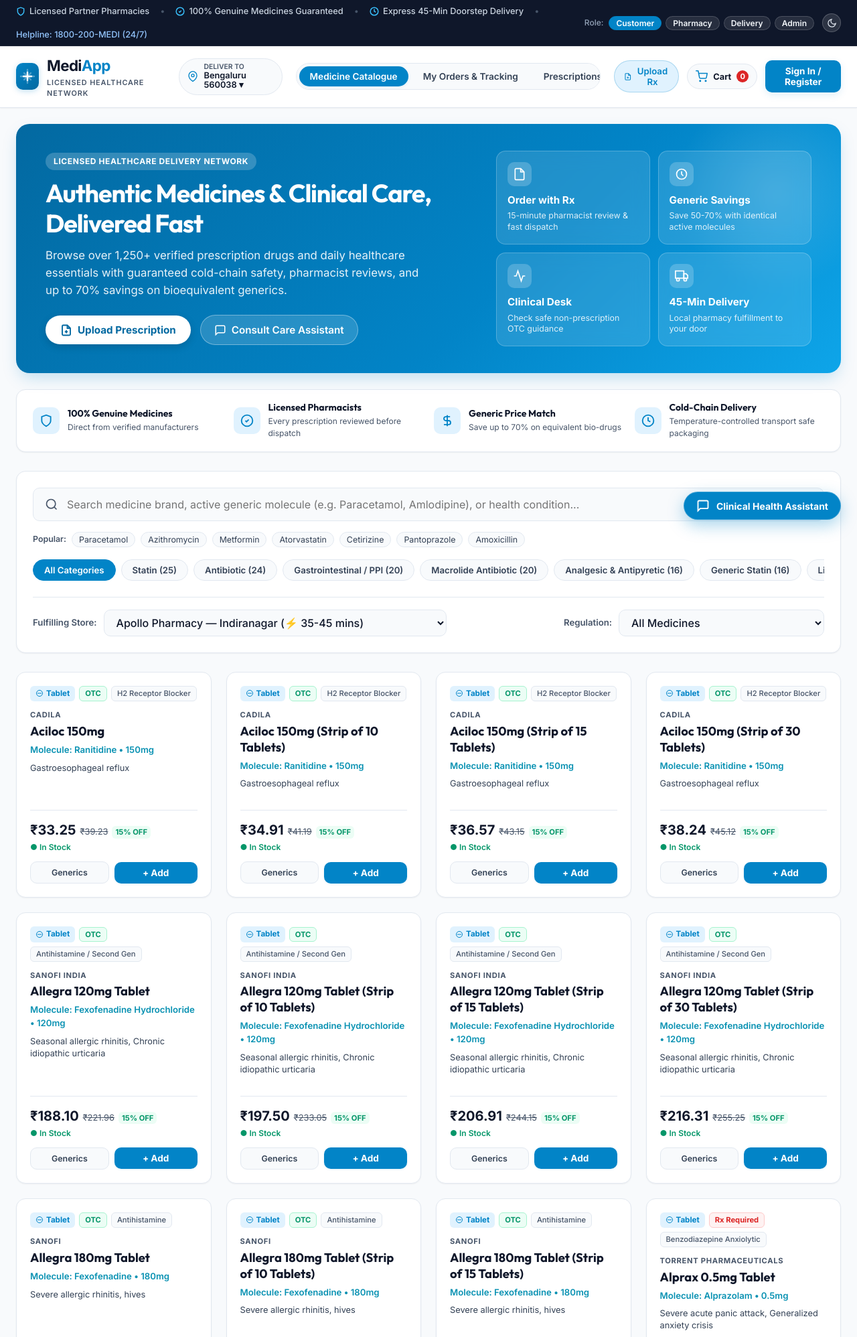
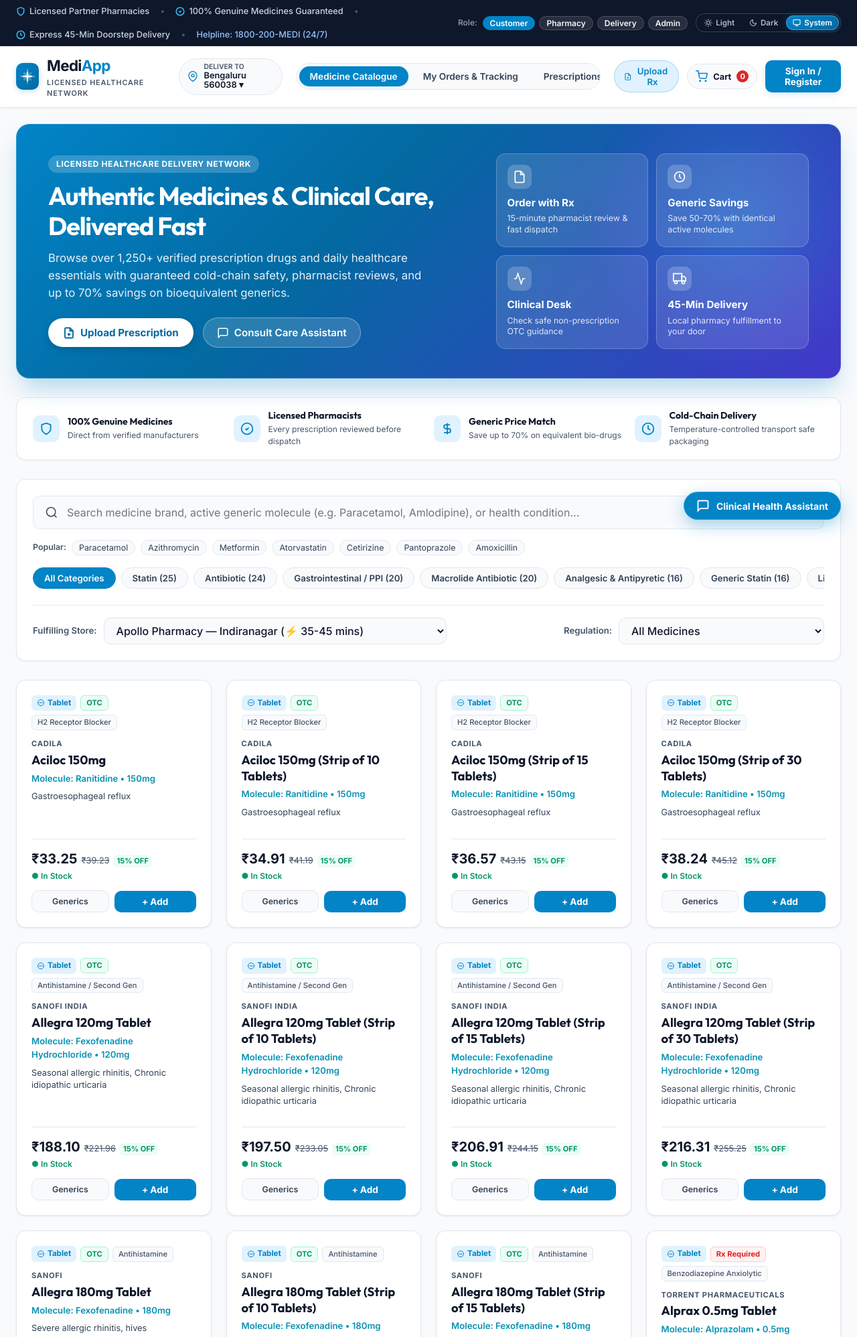
Before and after one commit to shreyashannegowda19012007-lang/mediapp, a Flask app: page / in a window 1280 px wide. Shown: the top 1996 px of the page at 67% size. Run offline with Flask 3, Linux system fonts and the light colour scheme; data comes from the database, SQL or seed files in the repository; some libraries are stand-ins or nearby versions.

Commit message:
feat(ui): complete UI overhaul with 3-mode theme system (Light, Dark, System Default) and visual polish

```diff
--- a/app/static/css/main.css
+++ b/app/static/css/main.css
@@ -218,7 +218,62 @@ button, input, select, textarea {
   border-color: var(--primary);
 }
 
-/* Theme Toggle Button in Header */
+/* Modern 3-Mode Segmented Theme Switcher (Light / Dark / System) */
+.theme-mode-segmented {
+  display: inline-flex;
+  align-items: center;
+  background: rgba(15, 23, 42, 0.45);
+  border: 1px solid rgba(255, 255, 255, 0.18);
+  border-radius: var(--radius-full);
+  padding: 2px;
+  gap: 2px;
+  box-shadow: inset 0 1px 2px rgba(0, 0, 0, 0.2);
+}
+
+.theme-mode-pill {
+  display: inline-flex;
+  align-items: center;
+  gap: 5px;
+  padding: 3px 9px;
+  border-radius: var(--radius-full);
+  border: 1px solid transparent;
+  background: transparent;
+  color: rgba(248, 250, 252, 0.72);
+  font-size: 0.72rem;
+  font-weight: 600;
+  cursor: pointer;
+  transition: all var(--transition-fast);
+  user-select: none;
+}
+
+.theme-mode-pill svg {
+  width: 12px;
+  height: 12px;
+  flex-shrink: 0;
+  transition: transform 0.2s ease;
+}
+
+.theme-mode-pill:hover {
+  color: #ffffff;
+  background: rgba(255, 255, 255, 0.12);
+}
+
+.theme-mode-pill.active {
+  background: linear-gradient(135deg, #0284c7 0%, #0369a1 100%);
+  color: #ffffff;
+  border-color: rgba(255, 255, 255, 0.25);
+  box-shadow: 0 1px 4px rgba(0, 0, 0, 0.25), 0 0 8px rgba(2, 132, 199, 0.4);
+}
+
+body.theme-dark .theme-mode-pill.active {
+  background: linear-gradient(135deg, #38bdf8 0%, #0284c7 100%);
+  color: #090d16;
+  font-weight: 700;
+  border-color: rgba(255, 255, 255, 0.4);
+  box-shadow: 0 1px 4px rgba(0, 0, 0, 0.5), 0 0 10px rgba(56, 189, 248, 0.5);
+}
+
+/* Fallback legacy toggle support */
 .btn-theme-toggle {
   background: rgba(255, 255, 255, 0.12);
   border: 1px solid rgba(255, 255, 255, 0.2);
@@ -248,10 +303,19 @@ button, input, select, textarea {
   position: sticky;
   top: 0;
   z-index: 90;
-  background: var(--bg-surface);
+  background: rgba(255, 255, 255, 0.92);
+  backdrop-filter: blur(16px);
+  -webkit-backdrop-filter: blur(16px);
   border-bottom: 1px solid var(--border-subtle);
-  box-shadow: var(--shadow-xs);
-  transition: background-color 0.2s ease, border-color 0.2s ease;
+  box-shadow: 0 1px 3px rgba(0, 0, 0, 0.05);
+  transition: background-color 0.25s ease, border-color 0.25s ease;
+}
+body.theme-dark .app-header {
+  background: rgba(17, 24, 39, 0.9);
+  backdrop-filter: blur(16px);
+  -webkit-backdrop-filter: blur(16px);
+  border-bottom: 1px solid rgba(255, 255, 255, 0.08);
+  box-shadow: 0 4px 20px rgba(0, 0, 0, 0.35);
 }
 
 .header-container {
@@ -506,12 +570,12 @@ body.theme-dark .nav-tab-btn:hover {
 
 /* Hero Banner Container */
 .customer-hero {
-  background: linear-gradient(135deg, #0369a1 0%, #0284c7 60%, #0ea5e9 100%);
+  background: linear-gradient(135deg, #0284c7 0%, #0369a1 40%, #4338ca 100%);
   color: #ffffff;
   border-radius: var(--radius-xl);
-  padding: 40px 44px;
-  margin-bottom: 24px;
-  box-shadow: 0 10px 25px -5px rgba(2, 132, 199, 0.25);
+  padding: 44px 48px;
+  margin-bottom: 28px;
+  box-shadow: 0 20px 35px -8px rgba(2, 132, 199, 0.3), 0 0 0 1px rgba(255, 255, 255, 0.15) inset;
   display: grid;
   grid-template-columns: 1.15fr 0.85fr;
   gap: 36px;
@@ -520,16 +584,28 @@ body.theme-dark .nav-tab-btn:hover {
   overflow: hidden;
 }
 
+body.theme-dark .customer-hero {
+  background: linear-gradient(135deg, #0f172a 0%, #1e293b 45%, #1e1b4b 100%);
+  border: 1px solid rgba(56, 189, 248, 0.25);
+  box-shadow: 0 20px 40px -10px rgba(0, 0, 0, 0.7), 0 0 25px rgba(56, 189, 248, 0.12);
+}
+
 .customer-hero::before {
   content: "";
   position: absolute;
-  top: -50px;
-  right: -50px;
-  width: 300px;
-  height: 300px;
-  background: radial-gradient(circle, rgba(255, 255, 255, 0.15) 0%, rgba(255, 255, 255, 0) 70%);
+  top: -80px;
+  right: -80px;
+  width: 420px;
+  height: 420px;
+  background: radial-gradient(circle, rgba(56, 189, 248, 0.25) 0%, rgba(99, 102, 241, 0.12) 50%, rgba(255, 255, 255, 0) 70%);
   border-radius: 50%;
   pointer-events: none;
+  animation: heroPulse 8s ease-in-out infinite alternate;
+}
+
+@keyframes heroPulse {
+  0% { transform: scale(1) translate(0, 0); opacity: 0.8; }
+  100% { transform: scale(1.15) translate(-20px, 20px); opacity: 1; }
 }
 
 .hero-content {
@@ -871,18 +947,41 @@ body.theme-dark .pill-filter:hover {
   background: var(--bg-card);
   border: 1px solid var(--border-subtle);
   border-radius: var(--radius-lg);
-  padding: 20px;
+  padding: 22px;
   display: flex;
   flex-direction: column;
   justify-content: space-between;
-  transition: all var(--transition-normal);
-  box-shadow: var(--shadow-xs);
+  transition: transform 0.28s cubic-bezier(0.16, 1, 0.3, 1), box-shadow 0.28s ease, border-color 0.28s ease;
+  box-shadow: var(--shadow-sm);
   position: relative;
-}
+  overflow: hidden;
+}
+
+.medicine-card::after {
+  content: "";
+  position: absolute;
+  top: 0;
+  left: 0;
+  right: 0;
+  height: 3px;
+  background: linear-gradient(90deg, #0284c7, #6366f1);
+  opacity: 0;
+  transition: opacity 0.2s ease;
+}
+
 .medicine-card:hover {
-  transform: translateY(-4px);
-  border-color: var(--border-accent);
-  box-shadow: var(--shadow-md);
+  transform: translateY(-5px);
+  border-color: rgba(2, 132, 199, 0.4);
+  box-shadow: 0 14px 28px -6px rgba(2, 132, 199, 0.16), 0 6px 12px -2px rgba(0, 0, 0, 0.05);
+}
+
+.medicine-card:hover::after {
+  opacity: 1;
+}
+
+body.theme-dark .medicine-card:hover {
+  box-shadow: 0 16px 32px -6px rgba(0, 0, 0, 0.7), 0 0 18px rgba(56, 189, 248, 0.22);
+  border-color: rgba(56, 189, 248, 0.45);
 }
 
 .card-top {
--- a/app/static/js/app.js
+++ b/app/static/js/app.js
@@ -74,36 +74,81 @@ const App = {
   },
 
   initTheme() {
-    const savedTheme = localStorage.getItem("mediapp_theme") || "light";
-    this.applyTheme(savedTheme);
+    // 3-Mode Theme Manager: light | dark | system
+    const savedMode = localStorage.getItem("mediapp_theme_mode") || localStorage.getItem("mediapp_theme") || "system";
+    this.setThemeMode(savedMode, false);
 
+    // Watch OS system preference in real time
+    const mediaQuery = window.matchMedia("(prefers-color-scheme: dark)");
+    const handleSystemChange = (e) => {
+      const currentMode = localStorage.getItem("mediapp_theme_mode") || "system";
+      if (currentMode === "system") {
+        this.applyEffectiveTheme(e.matches ? "dark" : "light");
+      }
+    };
+
+    if (mediaQuery.addEventListener) {
+      mediaQuery.addEventListener("change", handleSystemChange);
+    } else if (mediaQuery.addListener) {
+      mediaQuery.addListener(handleSystemChange);
+    }
+
+    // Bind 3-mode segmented pill buttons
+    document.querySelectorAll(".theme-mode-pill").forEach(pill => {
+      pill.addEventListener("click", () => {
+        const mode = pill.dataset.mode;
+        this.setThemeMode(mode, true);
+      });
+    });
+
+    // Compatibility support for any legacy toggle buttons
     const toggleBtn = document.getElementById("btn-theme-toggle");
     if (toggleBtn) {
       toggleBtn.addEventListener("click", () => {
-        const isDark = document.body.classList.contains("theme-dark");
-        const nextTheme = isDark ? "light" : "dark";
-        this.applyTheme(nextTheme);
-        localStorage.setItem("mediapp_theme", nextTheme);
-        Components.toast(`Switched to ${nextTheme === 'dark' ? 'Dark' : 'Light'} theme`, "info", 2000);
+        const currentMode = localStorage.getItem("mediapp_theme_mode") || "system";
+        const nextMode = currentMode === "light" ? "dark" : (currentMode === "dark" ? "system" : "light");
+        this.setThemeMode(nextMode, true);
       });
     }
   },
 
-  applyTheme(theme) {
-    const sunIcon = document.getElementById("theme-icon-sun");
-    const moonIcon = document.getElementById("theme-icon-moon");
+  setThemeMode(mode, showToast = false) {
+    if (!["light", "dark", "system"].includes(mode)) mode = "system";
+    localStorage.setItem("mediapp_theme_mode", mode);
+    localStorage.setItem("mediapp_theme", mode); // backward compatibility
 
-    if (theme === "dark") {
+    // Update active state on segmented pills
+    document.querySelectorAll(".theme-mode-pill").forEach(pill => {
+      pill.classList.toggle("active", pill.dataset.mode === mode);
+    });
+
+    let effectiveTheme = mode;
+    if (mode === "system") {
+      const prefersDark = window.matchMedia("(prefers-color-scheme: dark)").matches;
+      effectiveTheme = prefersDark ? "dark" : "light";
+    }
+
+    this.applyEffectiveTheme(effectiveTheme);
+
+    if (showToast) {
+      const label = mode === "system"
+        ? `System Default (${effectiveTheme === 'dark' ? 'Dark' : 'Light'})`
+        : `${mode.charAt(0).toUpperCase() + mode.slice(1)} Mode`;
+      Components.toast(`Theme set to ${label}`, "info", 2000);
+    }
+  },
+
+  applyEffectiveTheme(effectiveTheme) {
+    if (effectiveTheme === "dark") {
       document.body.classList.remove("theme-light");
       document.body.classList.add("theme-dark");
-      if (sunIcon) sunIcon.style.display = "block";
-      if (moonIcon) moonIcon.style.display = "none";
     } else {
       document.body.classList.remove("theme-dark");
       document.body.classList.add("theme-light");
-      if (sunIcon) sunIcon.style.display = "none";
-      if (moonIcon) moonIcon.style.display = "block";
     }
+
+    // Dispatch global theme change event
+    window.dispatchEvent(new CustomEvent("themechange", { detail: { theme: effectiveTheme } }));
   },
 
   bindHeaderEvents() {
--- a/app/templates/index.html
+++ b/app/templates/index.html
@@ -51,15 +51,27 @@
           <button type="button" class="btn-demo-pill" data-role="admin" title="System & Analytics Console">Admin</button>
         </div>
 
-        <!-- Light/Dark Mode Toggle -->
-        <button type="button" class="btn-theme-toggle" id="btn-theme-toggle" title="Toggle Light / Dark Mode" aria-label="Toggle theme">
-          <svg id="theme-icon-sun" viewBox="0 0 24 24" fill="none" stroke="currentColor" stroke-width="2" style="display:none;">
-            <circle cx="12" cy="12" r="5"/><line x1="12" y1="1" x2="12" y2="3"/><line x1="12" y1="21" x2="12" y2="23"/><line x1="4.22" y1="4.22" x2="5.64" y2="5.64"/><line x1="18.36" y1="18.36" x2="19.78" y2="19.78"/><line x1="1" y1="12" x2="3" y2="12"/><line x1="21" y1="12" x2="23" y2="12"/><line x1="4.22" y1="19.78" x2="5.64" y2="18.36"/><line x1="18.36" y1="5.64" x2="19.78" y2="4.22"/>
-          </svg>
-          <svg id="theme-icon-moon" viewBox="0 0 24 24" fill="none" stroke="currentColor" stroke-width="2">
-            <path d="M21 12.79A9 9 0 1 1 11.21 3 7 7 0 0 0 21 12.79z"/>
-          </svg>
-        </button>
+        <!-- 3-Mode Theme Selector: Light, Dark, System -->
+        <div class="theme-mode-segmented" id="theme-mode-segmented" role="radiogroup" aria-label="Theme mode selection">
+          <button type="button" class="theme-mode-pill" data-mode="light" title="Light Theme" aria-label="Light mode">
+            <svg width="13" height="13" viewBox="0 0 24 24" fill="none" stroke="currentColor" stroke-width="2.2" stroke-linecap="round" stroke-linejoin="round">
+              <circle cx="12" cy="12" r="5"/><line x1="12" y1="1" x2="12" y2="3"/><line x1="12" y1="21" x2="12" y2="23"/><line x1="4.22" y1="4.22" x2="5.64" y2="5.64"/><line x1="18.36" y1="18.36" x2="19.78" y2="19.78"/><line x1="1" y1="12" x2="3" y2="12"/><line x1="21" y1="12" x2="23" y2="12"/><line x1="4.22" y1="19.78" x2="5.64" y2="18.36"/><line x1="18.36" y1="5.64" x2="19.78" y2="4.22"/>
+            </svg>
+            <span class="theme-pill-text">Light</span>
+          </button>
+          <button type="button" class="theme-mode-pill" data-mode="dark" title="Dark Theme" aria-label="Dark mode">
+            <svg width="13" height="13" viewBox="0 0 24 24" fill="none" stroke="currentColor" stroke-width="2.2" stroke-linecap="round" stroke-linejoin="round">
+              <path d="M21 12.79A9 9 0 1 1 11.21 3 7 7 0 0 0 21 12.79z"/>
+            </svg>
+            <span class="theme-pill-text">Dark</span>
+          </button>
+          <button type="button" class="theme-mode-pill" data-mode="system" title="Follow System OS Preference" aria-label="System default mode">
+            <svg width="13" height="13" viewBox="0 0 24 24" fill="none" stroke="currentColor" stroke-width="2.2" stroke-linecap="round" stroke-linejoin="round">
+              <rect x="2" y="3" width="20" height="14" rx="2" ry="2"/><line x1="8" y1="21" x2="16" y2="21"/><line x1="12" y1="17" x2="12" y2="21"/>
+            </svg>
+            <span class="theme-pill-text">System</span>
+          </button>
+        </div>
       </div>
     </aside>
 
```
Also changed, not shown: streamlit_app.py (+69 -0 lines).
